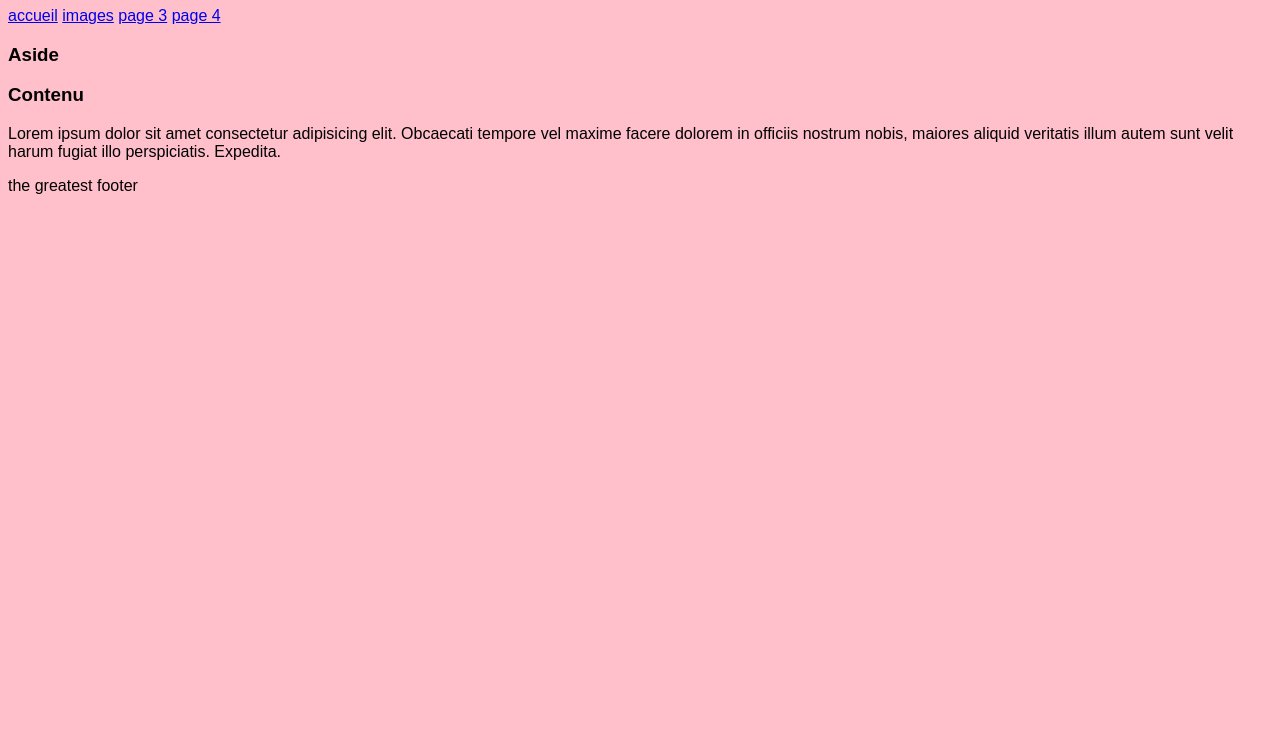
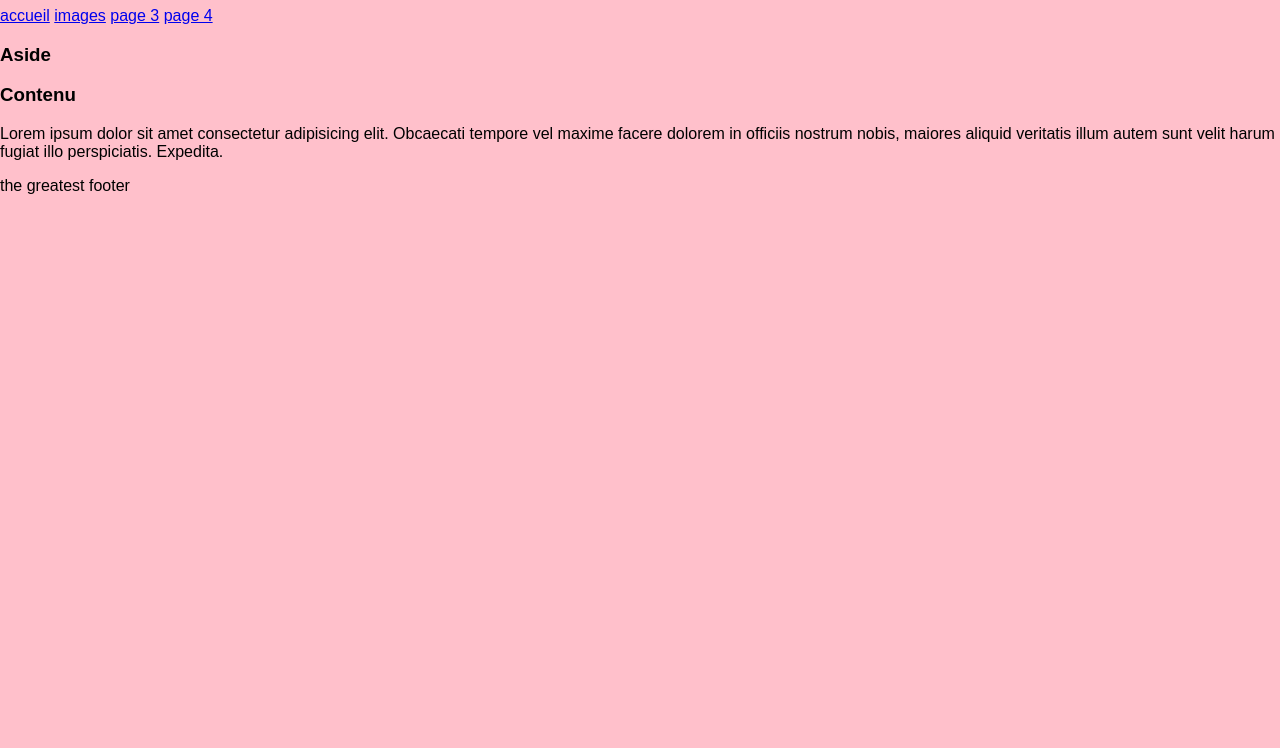
Before and after one commit to Gabi-Tho/website-templates, a plain HTML site: page index.html in a window 1280 px wide. Shown: the part 73-821 px from the top of the page. Before the commit the page ends 800 px from the top, so only its background shows below. Drawn offline with Linux system fonts and the light colour scheme.

Commit message:
add container with min-height and apply to body

```diff
--- a/css/style.css
+++ b/css/style.css
@@ -1,4 +1,9 @@
-body{
+html, body{
     font-family: sans-serif;
     background: pink;
+    margin: 0;
+    height: 100%;
 }
+.container{
+    min-height: 100%;
+}
--- a/index.html
+++ b/index.html
@@ -8,6 +8,7 @@
     <link rel="stylesheet" href="css/style.css">
 </head>
 <body>
+    <div class="container">
         <header>
             <h1>examen CSS - Gabi</h1>
         </header>
@@ -33,6 +34,6 @@
         <footer>
             the greatest footer
         </footer>
-
+    </div>
 </body>
 </html>
```
Lines whose indentation alone changed are shown as unchanged.
